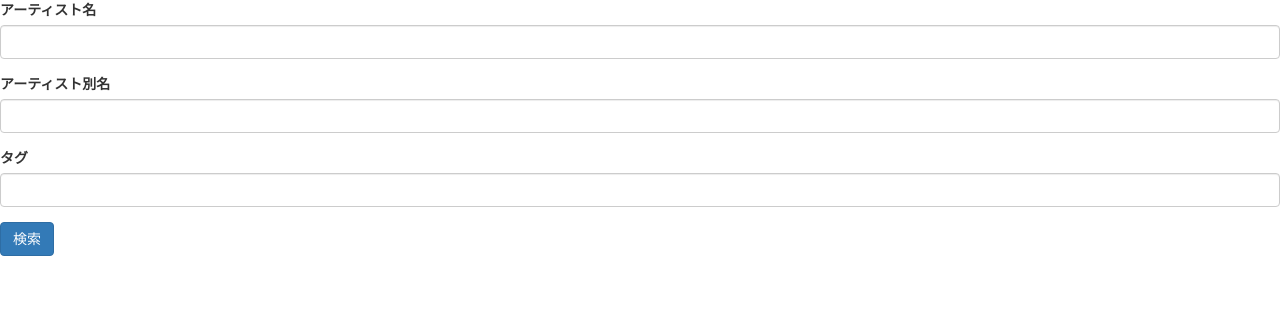
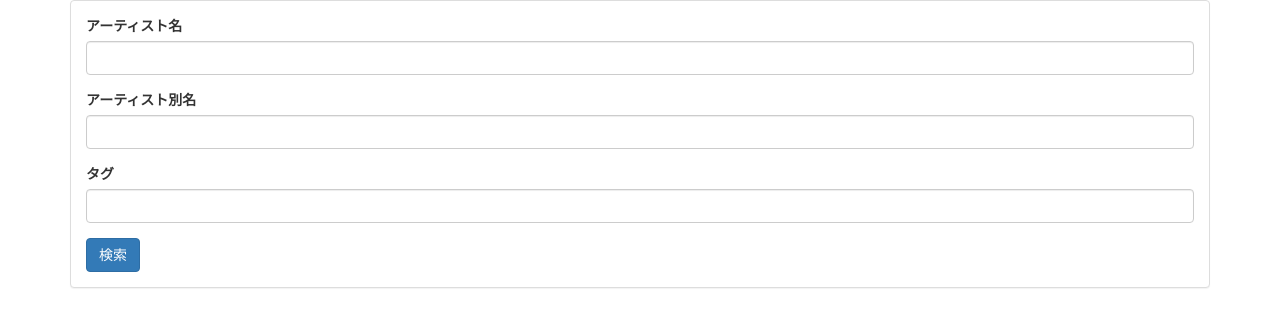
Before and after one commit to n4cl/NLP100, a Python web app: template ch7/src/ch7_69/app/templates/index.html in a window 1280 px wide. Shown: the top 327 px of the page. Run offline with Jinja, Linux system fonts and the light colour scheme; the template is opened without the code that fills it, so the values that code supplies are empty; some libraries are stand-ins or nearby versions.

Commit message:
Fix desgin

```diff
--- a/ch7/src/ch7_69/app/templates/index.html
+++ b/ch7/src/ch7_69/app/templates/index.html
@@ -1,6 +1,8 @@
 {% extends "fix_layout.html" %}
 {% block content %}
-<form>
+<div class="container">
+  <div class="panel panel-default">
+    <div class="panel-body">
       <div class="form-group">
         <label for="txt_art_nam">アーティスト名</label>
         <input type="text" class="form-control" id="txt_art_nam">
@@ -13,6 +15,10 @@
         <label for="txt_art_tag">タグ</label>
         <input type="text" class="form-control" id="txt_art_tag">
       </div>
-  <button type="submit" class="btn btn-primary">検索</button>
-</form>
+      <button type="submit" class="btn btn-primary" id="btn_search">検索</button>
+    </div>
+  </div>
+</div>
+<script type="text/javascript" src="./static/js/rest.js"></script>
+<script type="text/javascript" src="./static/js/index.js"></script>
 {% endblock %}
```
Lines whose indentation alone changed are shown as unchanged.
